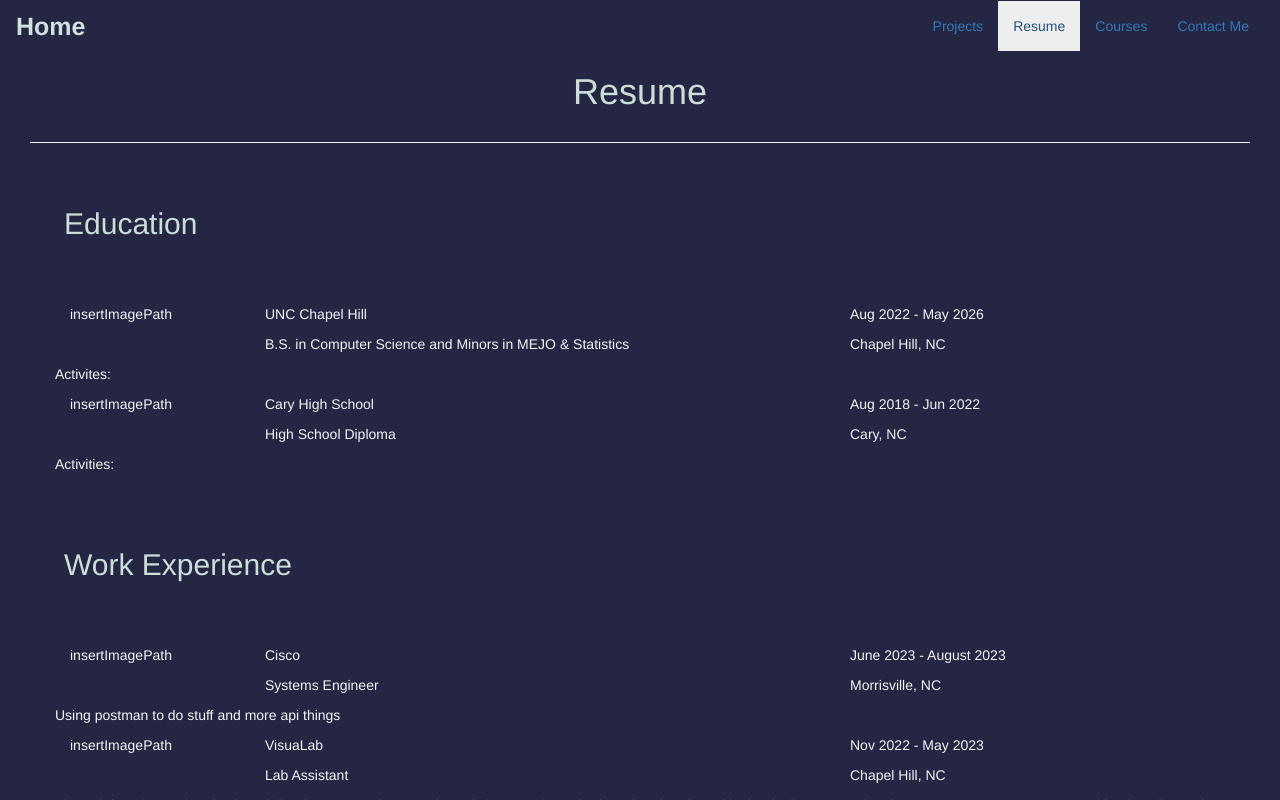
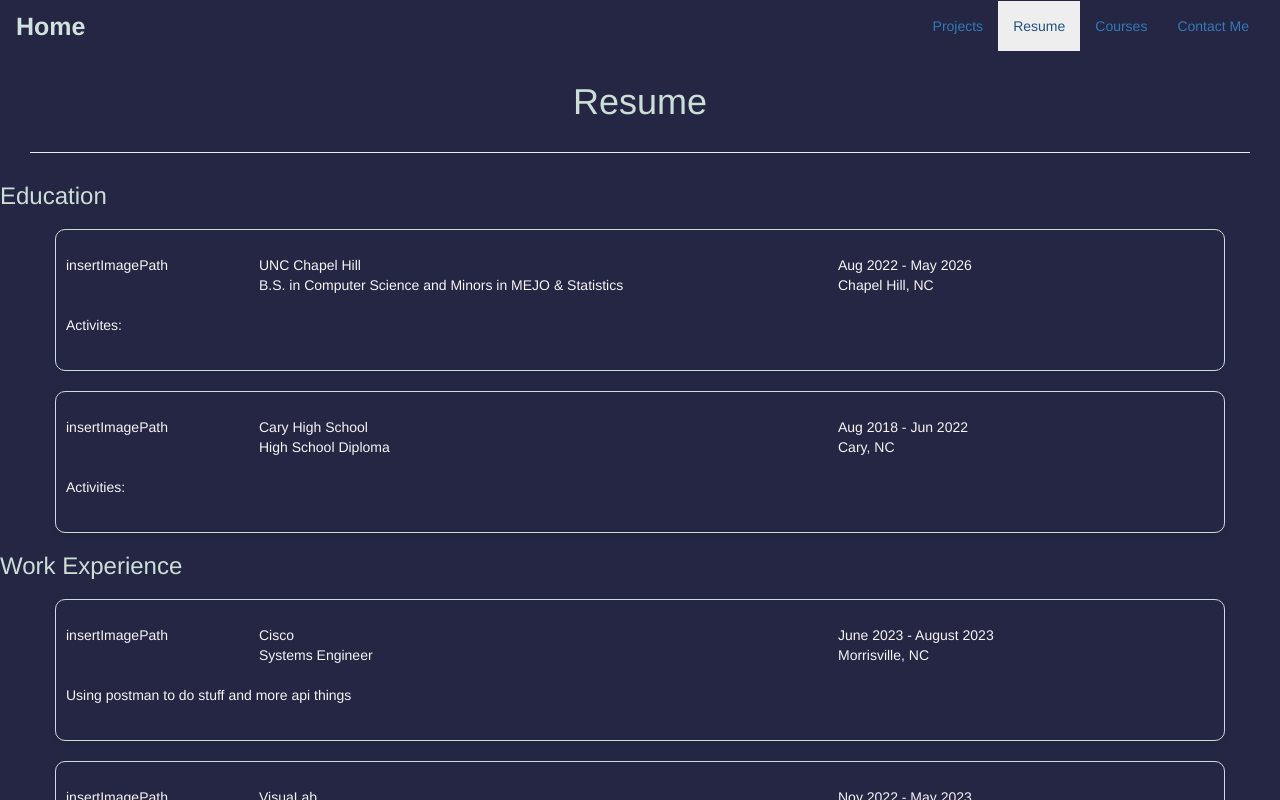
Before and after one commit to skanta04/portfolio, an Angular app: page / in a window 1280 px wide. Both pictures are taken after a click on the link "Resume". Shown: the top 800 px of the page. Built offline with nearby package versions, Linux system fonts and the light colour scheme.

Commit message:
simple UI for resume and courses

```diff
--- a/src/app/courses/courses.component.css
+++ b/src/app/courses/courses.component.css
@@ -0,0 +1,47 @@
+.courses-container {
+    max-width: 600px;
+    margin: 0 auto;
+  }
+
+  .section-title {
+    text-align: center;
+  }
+
+  .course {
+    display: flex;
+    align-items: center;
+    margin-bottom: 20px;
+    padding: 10px;
+    background-color: #f8f8f8;
+    border-radius: 8px;
+    box-shadow: 0 2px 4px rgba(0, 0, 0, 0.1);
+  }
+
+  .course-header {
+    width: 80px;
+    height: 80px;
+    flex-shrink: 0;
+    margin-right: 10px;
+    border-radius: 8px;
+    overflow: hidden;
+  }
+
+  .course-header img {
+    width: 100%;
+    height: 100%;
+    object-fit: cover;
+  }
+
+  .course-details {
+    flex-grow: 1;
+  }
+
+  .course-title {
+    font-size: 20px;
+    margin-bottom: 5px;
+  }
+
+  .course-description {
+    font-size: 14px;
+    color: #555;
+  }
--- a/src/app/courses/courses.component.html
+++ b/src/app/courses/courses.component.html
@@ -1 +1,13 @@
-<p>courses works!</p>
+<div class="courses-container">
+    <h2 class="section-title">Courses</h2>
+
+    <div class="course" *ngFor="let course of courses">
+      <div class="course-header">
+        <img [src]="course.image" alt="Course Image">
+      </div>
+      <div class="course-details">
+        <h3 class="course-title">{{ course.title }}</h3>
+        <p class="course-description">{{ course.description }}</p>
+      </div>
+    </div>
+  </div>
--- a/src/app/courses/courses.component.ts
+++ b/src/app/courses/courses.component.ts
@@ -6,5 +6,16 @@ import { Component } from '@angular/core';
   styleUrls: ['./courses.component.css']
 })
 export class CoursesComponent {
-
+  courses = [
+    {
+      title: 'Introduction to Web Development',
+      description: 'Learn the basics of web development using HTML, CSS, and JavaScript.',
+      image: 'assets/images/web-development.jpg'
+    },
+    {
+      title: 'Data Science and Machine Learning',
+      description: 'Explore the principles and techniques of data science and machine learning.',
+      image: 'assets/images/data-science.jpg'
+    },
+  ];
 }
--- a/src/app/resume/experience-model.ts
+++ b/src/app/resume/experience-model.ts
@@ -6,14 +6,16 @@ export class Experience {
     public date: string;
     public description: string;
     public location: string;
+    public borderColor: string;
 
-    constructor(name: string, role: string, date: string, desc: string, imagePath: string, location: string) {
+    constructor(name: string, role: string, date: string, desc: string, imagePath: string, location: string, borderColor: string) {
         this.name = name;
         this.role = role;
         this.date = date;
         this.description = desc;
         this.imagePath = imagePath;
         this.location = location;
+        this.borderColor = borderColor;
     }
 
 }
--- a/src/app/resume/resume.component.css
+++ b/src/app/resume/resume.component.css
@@ -1,6 +1,36 @@
-hr {
+h1 {
+    text-align: center;
+    margin-top: 30px;
+  }
+
+  hr {
     margin: 30px;
-}
-.h2margin {
-    margin: 5vw
-}
+  }
+
+  .h2margin {
+    margin: 20px 0;
+    font-size: 24px;
+  }
+
+  .container {
+    border: 1px solid #ccdfd7;
+    border-radius: 8px;
+    padding: 20px;
+    margin-bottom: 20px;
+    box-shadow: 0 2px 4px rgba(0, 0, 0, 0.1);
+  }
+
+  .row {
+    margin-bottom: 10px;
+  }
+
+  .col-xs-2,
+  .col-xs-6,
+  .col-xs-4,
+  .col-xs-12 {
+    padding: 5px;
+  }
+
+  p {
+    margin: 0;
+  }
--- a/src/app/resume/resume.component.html
+++ b/src/app/resume/resume.component.html
@@ -3,8 +3,15 @@
 <hr>
 <h2 class="h2margin">Education</h2>
 
-<div class="container border border-primary"
-*ngFor="let work of works">
+<div class="container custom-container"
+    *ngFor="let work of works"
+    [ngStyle]="{
+        'border-color': style.borderColor,
+        'border-style': style.borderStyle,
+        'border-width': style.borderWidth,
+        'border-radius': style.borderRadius
+    }">
+
     <div class="row">
         <div class="col-xs-2">
             <p>{{work.imagePath}}</p>
@@ -19,14 +26,22 @@
         </div>
     </div>
     <div class="row">
-        <p>{{work.description}}</p>
+        <div class="col-xs-12">
+            <p>{{work.description}}</p>
+        </div>
     </div>
 </div>
 
 <h2 class="h2margin">Work Experience</h2>
 
-<div class="container border border-primary"
-*ngFor="let experience of experiences">
+<div class="container custom-container"
+    *ngFor="let experience of experiences"
+    [ngStyle]="{
+        'border-color': style.borderColor,
+        'border-style': style.borderStyle,
+        'border-width': style.borderWidth,
+        'border-radius': style.borderRadius
+    }">
     <div class="row">
         <div class="col-xs-2">
             <p>{{experience.imagePath}}</p>
@@ -41,7 +56,9 @@
         </div>
     </div>
     <div class="row">
-        <p>{{experience.description}}</p>
+        <div class="col-xs-12">
+            <p>{{experience.description}}</p>
+        </div>
     </div>
 
 </div>
--- a/src/app/resume/resume.component.ts
+++ b/src/app/resume/resume.component.ts
@@ -1,6 +1,8 @@
 import { Component, OnInit } from '@angular/core';
 
 import { Experience } from './experience-model';
+
+import { Style } from './style-model';
 
 @Component({
   selector: 'app-resume',
@@ -9,14 +11,20 @@ import { Experience } from './experience-model';
 })
 export class ResumeComponent {
   experiences: Experience[] = [
-    new Experience('Cisco', 'Systems Engineer', 'June 2023 - August 2023','Using postman to do stuff and more api things', 'insertImagePath', 'Morrisville, NC' ),
-    new Experience('VisuaLab', 'Lab Assistant', 'Nov 2022 - May 2023','Through learning Python back-end development and JavaScript web frameworks, I shadowed and assissted in the deployment and maintenance of an open source machine learning and document clustering tool to organize text data to assist with interpretive research. This tool will help analyze and understand large text corpora, potentially leading to new insights and discoveries in human-computer interaction, anthropology, and social psychology.', 'insertImagePath', 'Chapel Hill, NC' ),
-    new Experience('Enzerna Biosciences', 'Research Assistant', 'September 2021 - August 2022','Helped research medicines that turn on/off genes that cause rare diseases or cancers. I learned various lab techniques such as RNA isolation, DNA Plasmid extraction, and using a gel electrophoresis machine.', 'insertImagePath', 'Morrisville, NC' ),
-    new Experience('Code Ninjas', 'Instructor', 'June 2023 - August 2023','Help kids, ages 5-14, basic coding games, in JavaScript; tutor kids to code virtually and in person; supervise Roblox summer camps. During my time here, I helped raise diversity to decrease the gender gap in STEM related fields by recruiting young girls to participate in coding sessions.', 'insertImagePath', 'Morrisville, NC' )
+    new Experience('Cisco', 'Systems Engineer', 'June 2023 - August 2023','Using postman to do stuff and more api things', 'insertImagePath', 'Morrisville, NC', '#ccdfd7' ),
+    new Experience('VisuaLab', 'Lab Assistant', 'Nov 2022 - May 2023','Through learning Python back-end development and JavaScript web frameworks, I shadowed and assissted in the deployment and maintenance of an open source machine learning and document clustering tool to organize text data to assist with interpretive research. This tool will help analyze and understand large text corpora, potentially leading to new insights and discoveries in human-computer interaction, anthropology, and social psychology.', 'insertImagePath', 'Chapel Hill, NC', '#ccdfd7'),
+    new Experience('Enzerna Biosciences', 'Research Assistant', 'September 2021 - August 2022','Helped research medicines that turn on/off genes that cause rare diseases or cancers. I learned various lab techniques such as RNA isolation, DNA Plasmid extraction, and using a gel electrophoresis machine.', 'insertImagePath', 'Morrisville, NC' , '#ccdfd7'),
+    new Experience('Code Ninjas', 'Instructor', 'June 2023 - August 2023','Help kids, ages 5-14, basic coding games, in JavaScript; tutor kids to code virtually and in person; supervise Roblox summer camps. During my time here, I helped raise diversity to decrease the gender gap in STEM related fields by recruiting young girls to participate in coding sessions.', 'insertImagePath', 'Morrisville, NC', '#ccdfd7')
   ]
 
   works: Experience[] = [
-    new Experience('UNC Chapel Hill', "B.S. in Computer Science and Minors in MEJO & Statistics", 'Aug 2022 - May 2026', 'Activites: ', 'insertImagePath','Chapel Hill, NC'),
-    new Experience('Cary High School', 'High School Diploma', 'Aug 2018 - Jun 2022', 'Activities:', "insertImagePath", 'Cary, NC')
+    new Experience('UNC Chapel Hill', "B.S. in Computer Science and Minors in MEJO & Statistics", 'Aug 2022 - May 2026', 'Activites: ', 'insertImagePath','Chapel Hill, NC', '#ccdfd7'),
+    new Experience('Cary High School', 'High School Diploma', 'Aug 2018 - Jun 2022', 'Activities:', "insertImagePath", 'Cary, NC', '#ccdfd7')
   ]
+
+  style: Style = new Style();
+
+  constructor() {
+
+  }
 }
--- /dev/null
+++ b/src/app/resume/style-model.ts
@@ -0,0 +1,8 @@
+export class Style {
+    constructor(
+        public borderColor: string = '#ccdfd7',
+        public borderStyle: string = 'solid',
+        public borderWidth: string = '1px',
+        public borderRadius: string = '10px',
+    ) {}
+}
```
